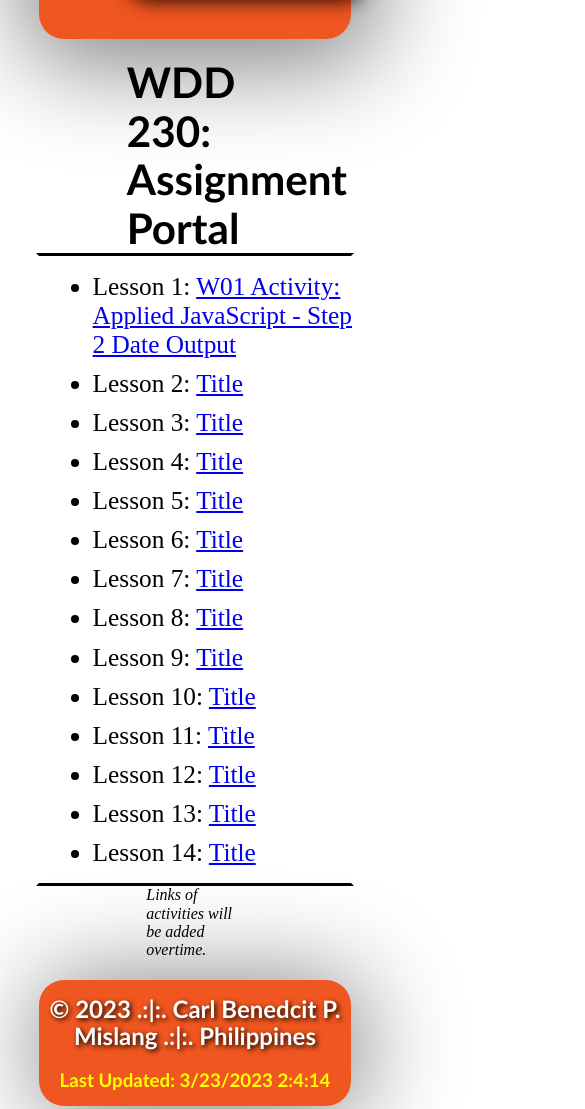
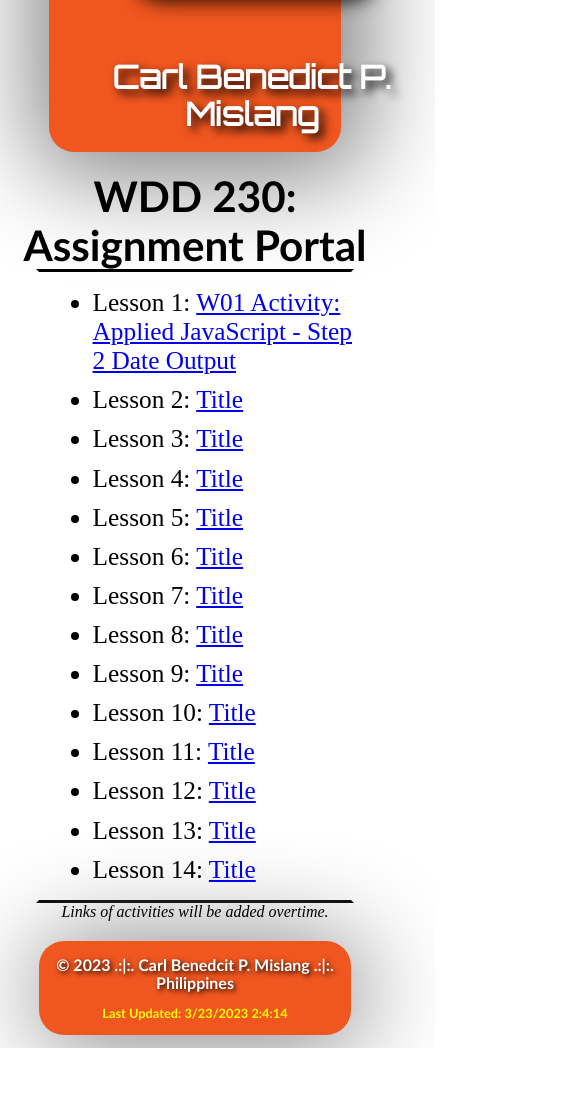
Before and after one commit to mislangc/wdd230, a plain HTML site: page index.html in a window 390 px wide. Shown: the part 384-1493 px from the top of the page, 585 px wide, since content can reach past the window. After the commit the page ends 1432 px from the top, so only its background shows below. Drawn offline with Linux system fonts and the light colour scheme.

Commit message:
Added medium.css @media query for max-width 32.5em

```diff
--- a/index.html
+++ b/index.html
@@ -4,6 +4,7 @@
     <link rel="stylesheet" href="styles/normalize.css">
     <link href="https://fonts.googleapis.com/css2?family=Orbitron&display=swap" rel="stylesheet">
     <link rel="stylesheet" href="styles/home-page.css">
+    <link rel="stylesheet" href="styles/medium.css">
     <meta charset="UTF-8">
     <meta http-equiv="X-UA-Compatible" content="IE=edge">
     <meta name="viewport" content="width=device-width, initial-scale=1.0">
--- a/styles/home-page.css
+++ b/styles/home-page.css
@@ -16,7 +16,7 @@
 }
 #profile-section h1 {
     grid-column: 2/3;
-    width: fit-content;
+    width: 100%;
     margin: auto;
     font-size: 8vh;
     color: white;
--- /dev/null
+++ b/styles/medium.css
@@ -0,0 +1,28 @@
+@media only screen and (max-width: 32.5em) {
+    #profile-section {
+        width: 75%;
+    }
+    #profile-section img {
+        width: 100;
+    }
+    #profile-section h1 {
+        font-size: 2em;
+        grid-column: 1;
+        text-align: center;
+        margin: 20px;
+    }
+    #assignment-section-title {
+        width: 100%;
+        text-align: center;
+    }
+    #main-bottom-message {
+        width: 100%;
+        text-align: center;
+    }
+    #copyright {
+        font-size: 1em;
+    }
+    #updated {
+        font-size: 0.8em;
+    }
+}
```
